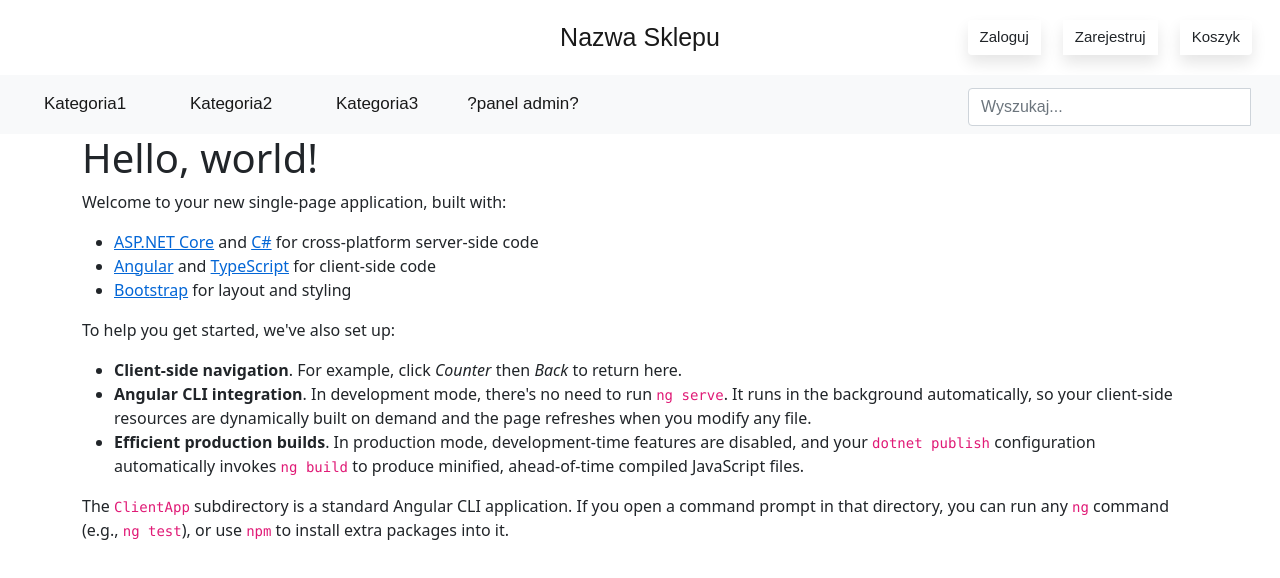
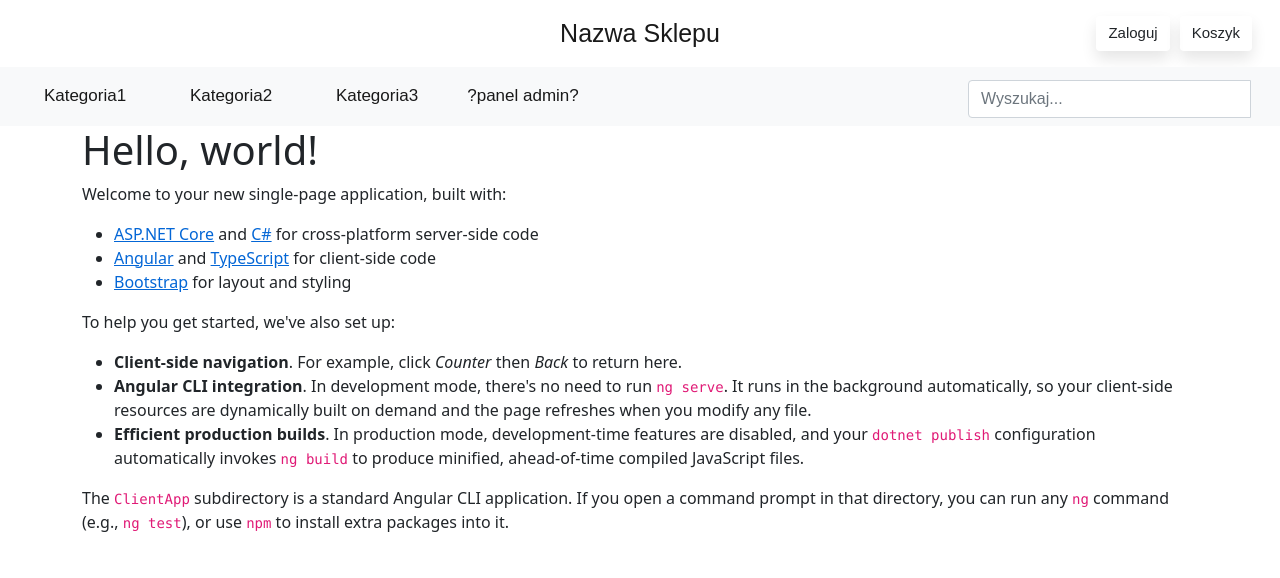
Before and after one commit to Trefonski/PZ, an Angular app in the folder ClientApp/: page / in a window 1280 px wide. Shown: the top 578 px of the page. Built offline with nearby package versions, Linux system fonts and the light colour scheme.

Commit message:
nav-menu change

```diff
--- a/ClientApp/src/app/nav-menu/nav-menu.component.css
+++ b/ClientApp/src/app/nav-menu/nav-menu.component.css
@@ -2,6 +2,12 @@
   font-family: Arial;
   text-decoration: none;
 }
+p{
+  font-size: 13px;
+  margin: 0;
+  padding: 0;
+}
+
 html {
   font-size: 14px;
 }
@@ -26,31 +32,23 @@ html {
     }
 }
 
-.btn-group > a{
-  margin: 4px 2px;
-  margin-right: 20px;
+.btn-group{
+  margin-right: 10px;
 }
 
-.btn-1, .btn-2{
+.btn-1{
+  margin-right: 10px;
   cursor:pointer;
   border:none;
   font-size: 15px;
   box-shadow:0px 8px 15px rgba(0,0,0,0.1);
-  transition:all 0.3s ease;
+  transition:all 0.2s ease;
 }
 
 .btn-1:hover{
   background:#528eac;
-  transform:translateY(-6px);
+  transform:translateY(-3px);
   color:#fff;
-  box-shadow:0px 5px 25px rgba(192, 213, 214, 0.445);
-
-}
-.btn-2:hover{
-  background:#0a4868;
-  transform:translateY(-6px);
-  color:#fff;
-  box-shadow:0px 10px 25px rgba(117, 190, 194, 0.445);
 }
 
 .second-nav-list{
@@ -86,6 +84,7 @@ html {
   transform-origin: bottom left;
 }
 
+
 .form-inputs{
   position:relative;
   display: inline-block;
@@ -105,3 +104,75 @@ inputs .form-control{
   box-shadow:none;
   border:1px solid #000;
 }
+
+.dropdown {
+  position: relative;
+  display: inline-block;
+}
+
+.dropdown-content {
+  display: none;
+  position: absolute;
+  background-color: #f0f0f0;
+  outline: #0087ca;
+  border: #0087ca;
+  border-width:5px;
+  min-width: 300px;
+  min-height: 150px;
+  box-shadow: 0px 8px 16px 0px rgba(0,0,0,0.2);
+  z-index: 1;
+  transform:translateX(-75.6%);
+  text-align: center;
+}
+
+.dropdown-content > a {
+  text-decoration: underline;
+  font-size: 14px;
+  margin: 0;
+  padding-bottom: 1rem;
+  display: block;
+  color: #0087ca;
+}
+
+.dropdown-content > a:hover {
+  color: #0a4868;
+}
+
+.dropdown:hover .dropdown-content {display: block;}
+
+.btn-dropdown{
+  margin-top: 15px;
+  margin-bottom: 15px;
+  color: white;
+  background-color: #0087ca;
+  min-height: 30px;
+  min-width: 230px;
+}
+.btn-dropdown:hover{
+  background-color: #719db3;
+}
+
+.dropdown-content > ul{
+  list-style-type: none;
+  align-items: flex-start;
+  padding: 0;
+  margin: 0;
+  margin-bottom: 20px;
+  margin-top: 20px;
+  margin-left: 20px;
+  text-align: start;
+}
+
+.dropdown-content > ul > li{
+  margin-bottom: 20px;
+  margin-top: 20px;
+}
+.dropdown-content > ul > li > a{
+  color: black;
+}
+
+.dropdown-content > ul > li > a:hover{
+  color: #0087ca;
+  text-decoration: underline;
+  text-underline-offset: 4px;
+}
--- a/ClientApp/src/app/nav-menu/nav-menu.component.html
+++ b/ClientApp/src/app/nav-menu/nav-menu.component.html
@@ -1,14 +1,48 @@
 <header>
+  <nav class="navbar navbar-expand-md navbar-light justify-content-center first-navbar">
+    <a class="navbar-brand abs p-2" [routerLinkActive]="['link-active']" [routerLink]="['/']">Nazwa Sklepu</a>
 
-  <nav class="navbar navbar-expand-md navbar-light justify-content-center first-navbar">
-    <a class="navbar-brand abs p-2" [routerLinkActive]="['link-active']" [routerLink]="['/home']">Nazwa Sklepu</a>
+    <div class="btn-group ms-auto p-2" role="group">
+      <div class="dropdown">
+        <button class="btn btn-md dropbtn btn-1" [routerLinkActive]="['link-active']" [routerLink]="['/#']">Zaloguj</button>
+          <div class="dropdown-content border">
+            <button class="btn btn-dropdown" [routerLinkActive]="['link-active']" [routerLink]="['/#']">Zaloguj się</button>
+            <p>Jesteś nowym klientem?</p>
+              <a class="active" [routerLinkActive]="['link-active']" [routerLink]="['/#']">Zarejestruj się</a>
 
-    <div class="btn-group ms-auto p-2" role="group" aria-label="Basic example">
-      <a type="button" class="btn btn-md btn-1" [routerLinkActive]="['link-active']" [routerLink]="['/#']">Zaloguj</a>
-      <a type="button" class="btn btn-md btn-1" [routerLinkActive]="['link-active']" [routerLink]="['/#']">Zarejestruj</a>
-      <a type="button" class="btn btn-md btn-2" [routerLinkActive]="['link-active']" [routerLink]="['/#']">Koszyk</a>
-</div>
-</nav>
+              <div class="dropdown-divider"></div>
+
+              <ul>
+                <li [routerLinkActive]="['link-active']">
+                  <a class="active" [routerLink]="['/#']">Zamówienia</a>
+                </li>
+                <li [routerLinkActive]="['link-active']">
+                  <a class="active" [routerLink]="['/#']">Moje dane</a>
+                </li>
+                <li [routerLinkActive]="['link-active']">
+                  <a class="active" [routerLink]="['/#']">Moje adresy</a>
+                </li>
+                <li [routerLinkActive]="['link-active']">
+                  <a class="active" [routerLink]="['/#']">Zwroty</a>
+                </li>
+                <li [routerLinkActive]="['link-active']">
+                  <a class="active" [routerLink]="['/#']">Pomoc</a>
+                </li>
+              </ul>
+          </div>
+      </div>
+
+      <div class="dropdown">
+        <button class="btn btn-md dropbtn btn-1" [routerLinkActive]="['link-active']" [routerLink]="['/#']">Koszyk</button>
+          <div class="dropdown-content border">
+            <!--Przykład-->
+            <div class="container mt-3">
+              <h6>Twój koszyk jest pusty</h6>
+            </div>
+          </div>
+      </div>
+  </div>
+  </nav>
 
   <nav class="navbar navbar-expand-lg navbar-light bg-light">
     <div class="container-fluid">
@@ -32,12 +66,11 @@
             <a class="nav-link active" [routerLink]="['/fetch-data']">Kategoria2</a>
           </li>
           <li class="nav-item" [routerLinkActive]="['link-active']">
-            <a class="nav-link active" [routerLink]="['/#']">Kategoria3</a>
+            <a class="nav-link active" [routerLink]="['/addresses']">Kategoria3</a>
           </li>
           <li class="nav-item" [routerLinkActive]="['link-active']">
             <a class="nav-link active" [routerLink]="['/admin-dashboard']">?panel admin? </a>
           </li>
-
         </ul>
 
       </div>
@@ -47,4 +80,4 @@
       </div>
     </div>
   </nav>
-  </header>
+</header>
```
